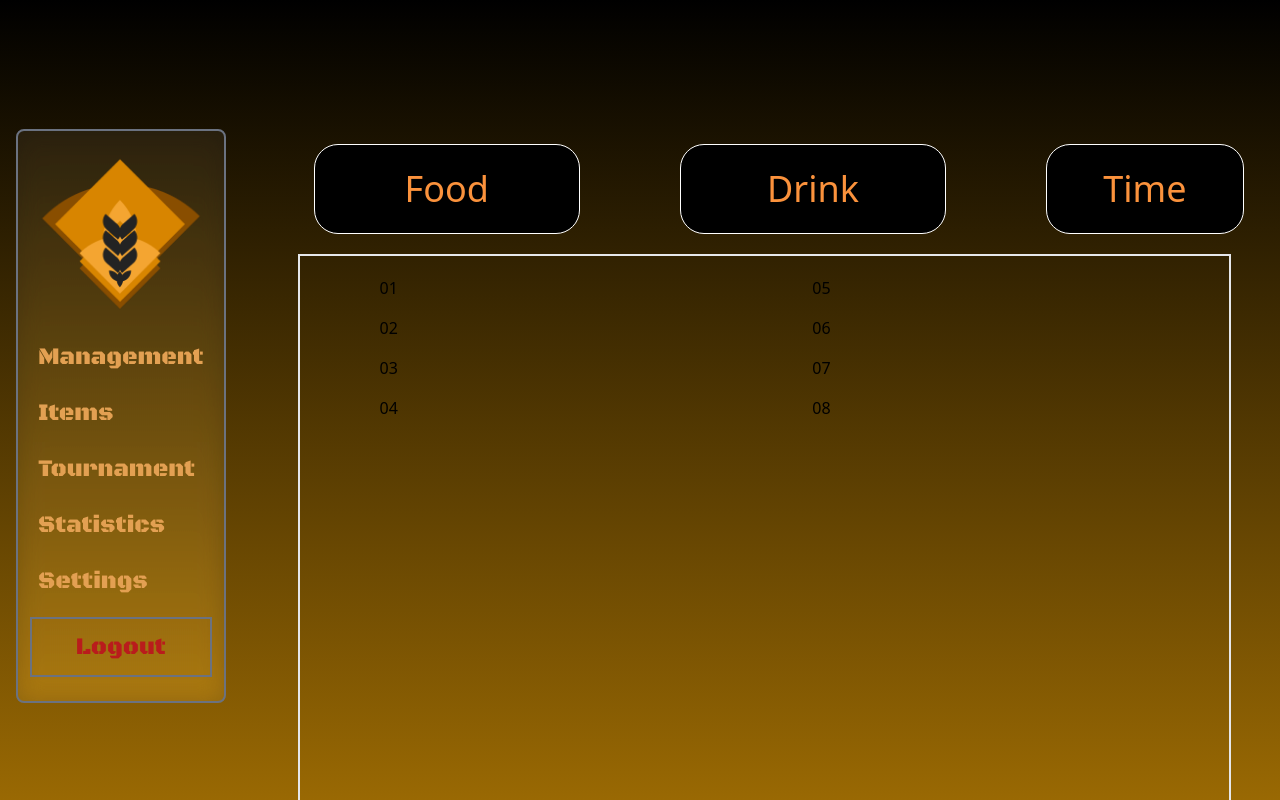
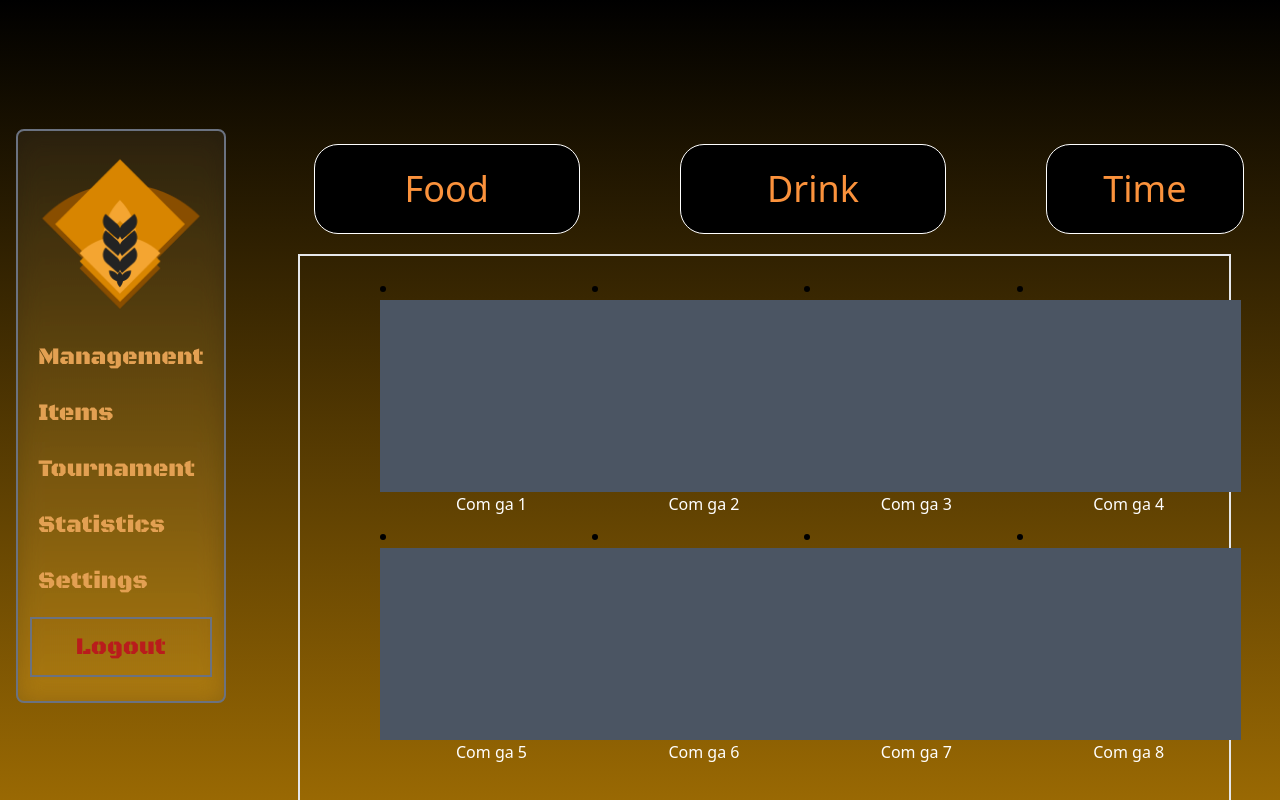
Before and after one commit to triet0612/CS300_group10_Kryxa, a SvelteKit app in the folder src/KryxaWeb/: page /admin/manage in a window 1280 px wide. Shown: the top 800 px of the page. Built offline with nearby package versions, Linux system fonts and the light colour scheme.

Commit message:
UI update on grid

```diff
--- a/src/KryxaWeb/src/routes/admin/manage/+page.svelte
+++ b/src/KryxaWeb/src/routes/admin/manage/+page.svelte
@@ -1,5 +1,15 @@
 <script>
     import AdminNav from "$lib/components/AdminNav.svelte";
+    let list_items=[
+      {ItemID: 1, Name: "Com ga 1", ItemStatus: "On sale"},
+      {ItemID: 2, Name: "Com ga 2", ItemStatus: "Depricated"},
+      {ItemID: 3, Name: "Com ga 3", ItemStatus: "On sale"},
+      {ItemID: 4, Name: "Com ga 4", ItemStatus: "On sale"},
+      {ItemID: 5, Name: "Com ga 5", ItemStatus: "On sale"},
+      {ItemID: 6, Name: "Com ga 6", ItemStatus: "Depricated"},
+      {ItemID: 7, Name: "Com ga 7", ItemStatus: "Depricated"},
+      {ItemID: 8, Name: "Com ga 8", ItemStatus: "On sale"},
+    ]
 </script>
 
 <div class="bg-gradient-to-b from-black to-yellow-600">
@@ -27,16 +37,16 @@
             </div>
             <div class="class = h-5"></div>
             <div class="pt-5 pl-20 w-11/12 h-screen border-2 mx-9">
-                <div class="grid grid-flow-col grid-rows-4 gap-4">
-                    <div>01</div>
-                    <div>02</div>
-                    <div>03</div>
-                    <div>04</div>
-                    <div>05</div>
-                    <div>06</div>
-                    <div>07</div>
-                    <div>08</div>
-                </div>
+              <div class="grid grid-flow-row grid-cols-4">
+                {#each list_items as list_item}
+                <li>
+                  <div class="w-56 h-56 flex-row text-white justify-center text-center">
+                    <div class="w-56 h-48 bg-gray-600 justify-center "></div>
+                    <p class="justify-center">{list_item.Name}</p>
+                  </div>
+                </li>
+                {/each}
+              </div>
             </div>
         </div>
     </div>
```
